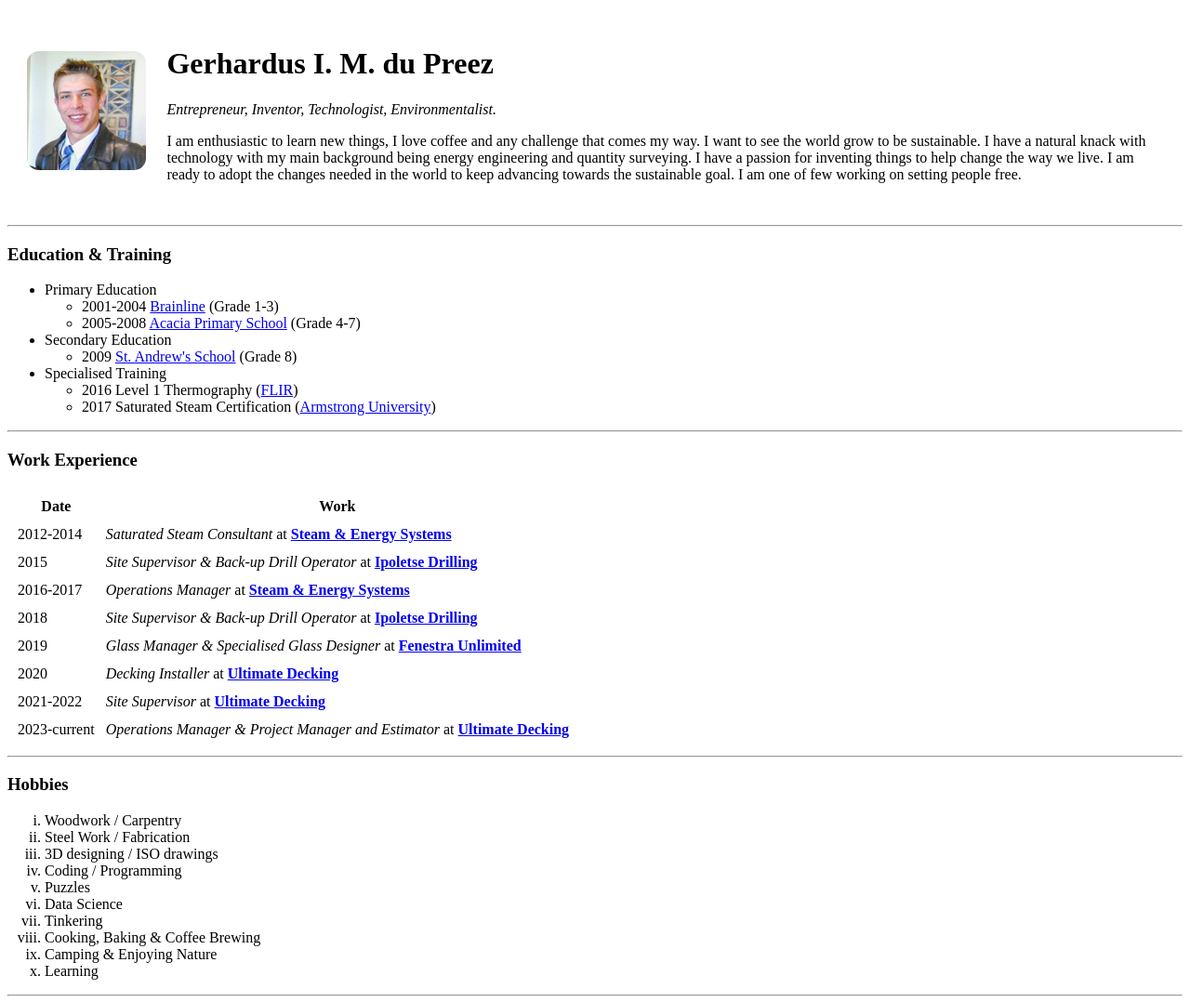
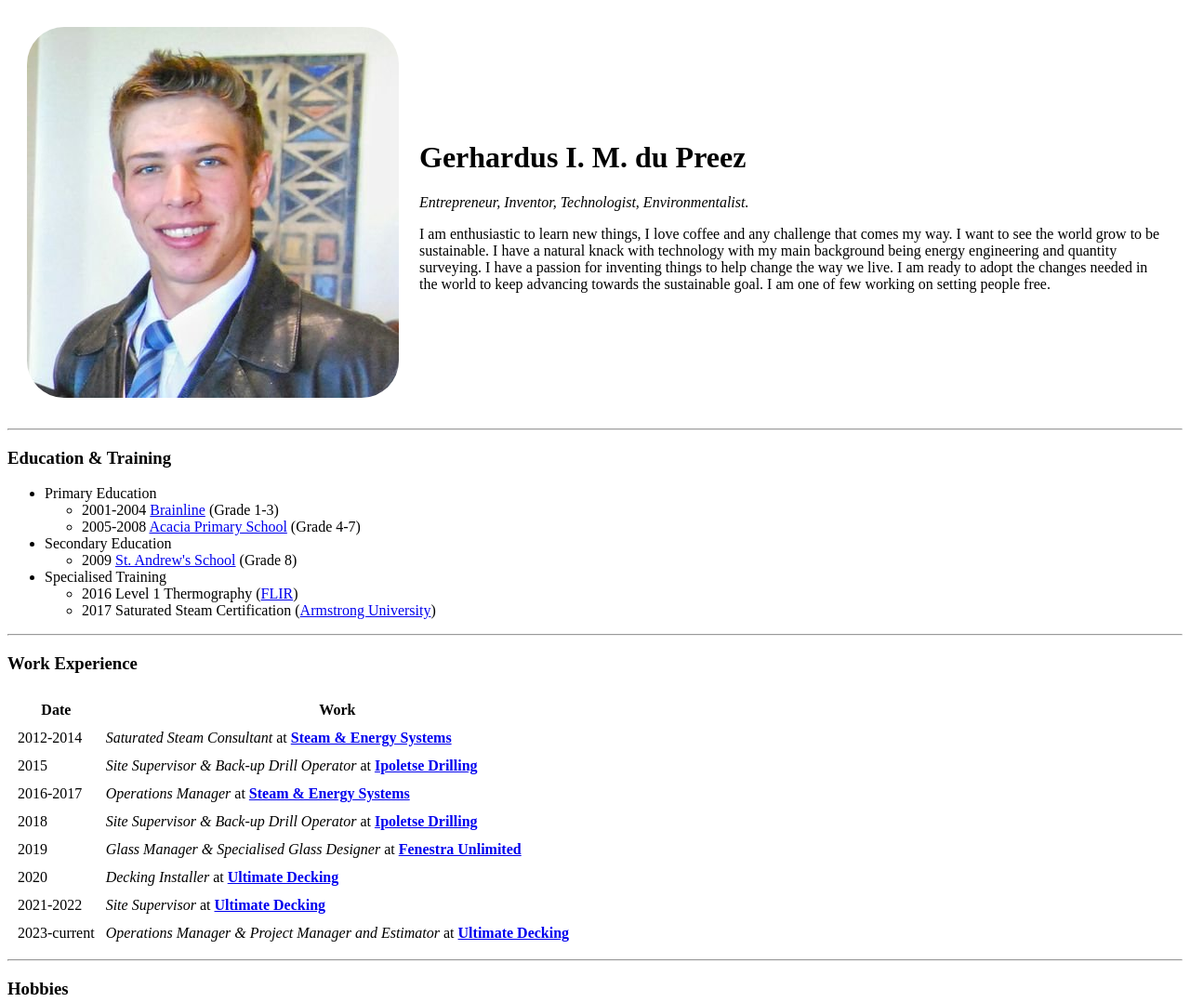
Before and after one commit to TheMarioMethod/cv, a plain HTML site: page index.html in a window 1280 px wide. Shown: the top 1078 px of the page at 93% size. Drawn offline with Linux system fonts and the light colour scheme.

Commit message:
Updated index.html

```diff
--- a/index.html
+++ b/index.html
@@ -7,7 +7,7 @@
     <body>
         <table border="0" cellspacing="20">
             <tr>
-                <td><img src="profilePic.jpg" style="border-radius:10%;width:100%;" alt="Marius profile picture"></td>
+                <td><img src="profilePic.jpg" style="border-radius:10%;" alt="Marius profile picture"></td>
                 <td><a href="index.html" style="color:black;text-decoration:none"><h1>Gerhardus I. M. du Preez</h1></a>
         <p><em>Entrepreneur, Inventor, Technologist, Environmentalist.</em></p>
         <p>I am enthusiastic to learn new things, I love coffee and any challenge that comes my way. I want to see the world grow to be sustainable. I have a natural knack with technology with my main background being energy engineering and quantity surveying. I have a passion for inventing things to help change the way we live. I am ready to adopt the changes needed in the world to keep advancing towards the sustainable goal. I am one of few working on setting people free.</p></td>
```
